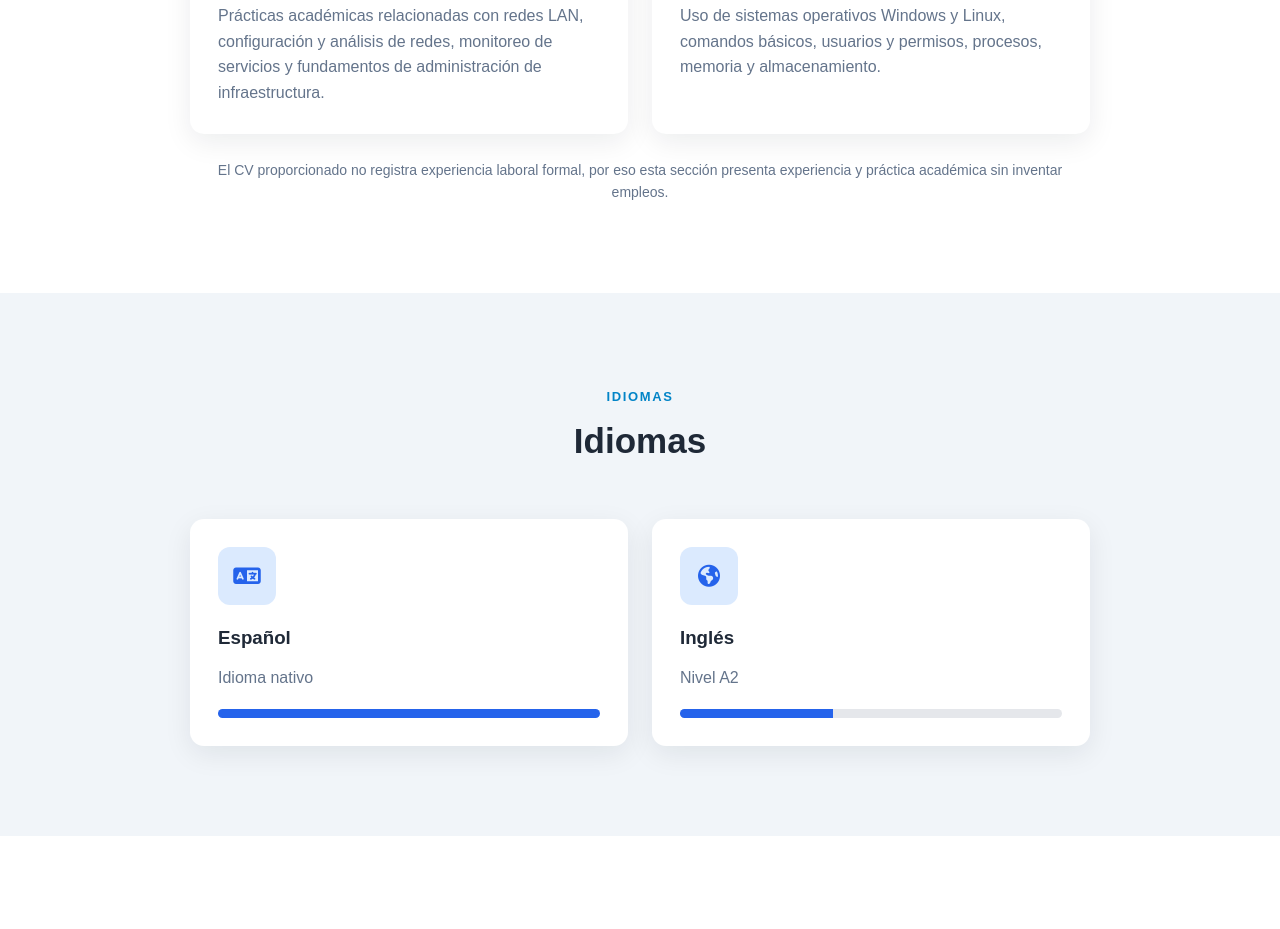
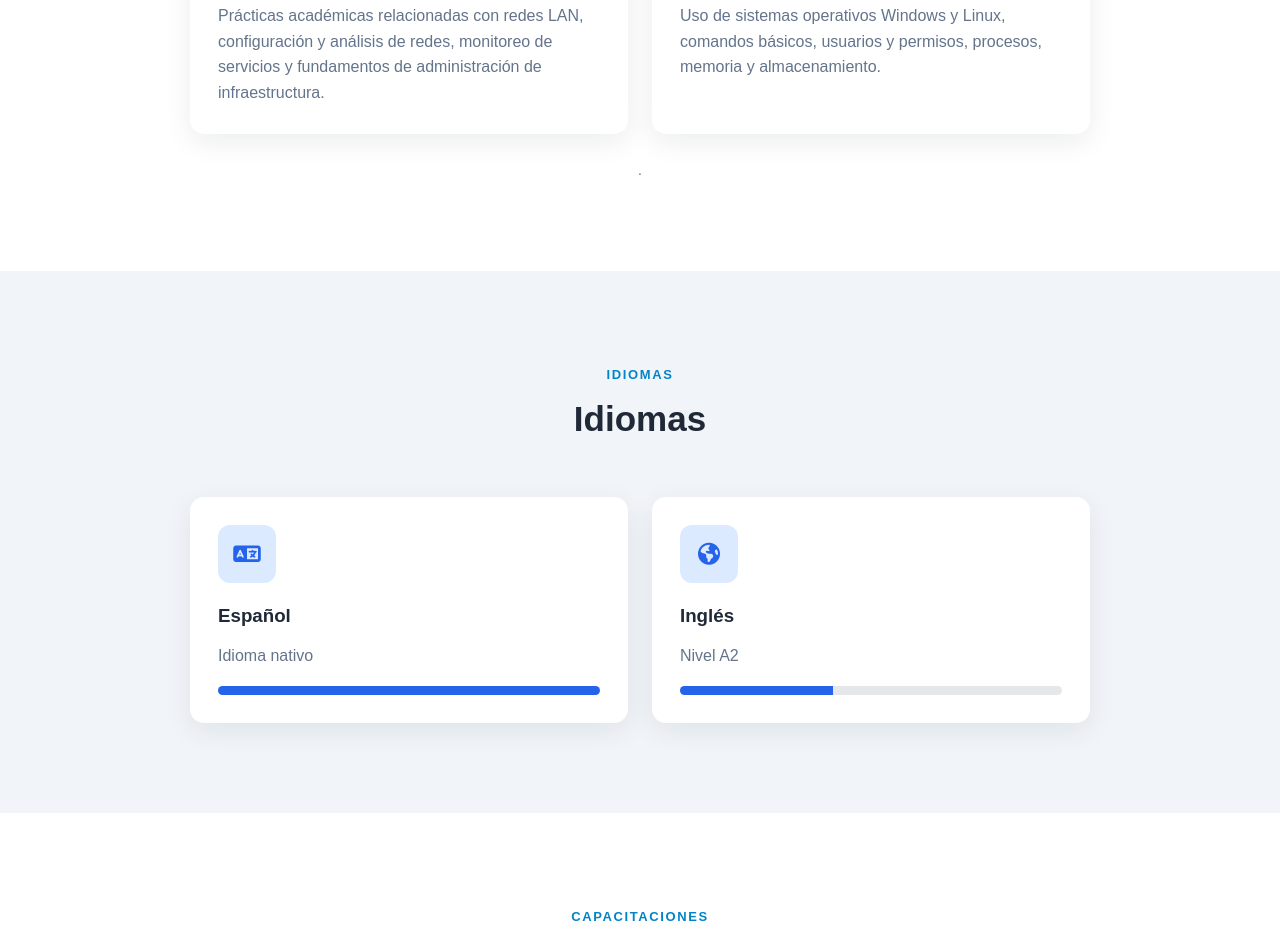
Before and after one commit to christiancriollo/hojadevida, a plain HTML site: page index.html in a window 1280 px wide. Shown: the part 2663-3592 px from the top of the page. Drawn offline with Linux system fonts and the light colour scheme.

Commit message:
Update index.html

```diff
--- a/index.html
+++ b/index.html
@@ -516,10 +516,7 @@
 
                 <p class="note">
 
-                    El CV proporcionado no registra
-                    experiencia laboral formal, por eso esta
-                    sección presenta experiencia y práctica
-                    académica sin inventar empleos.
+                    .
 
                 </p>
 
```
